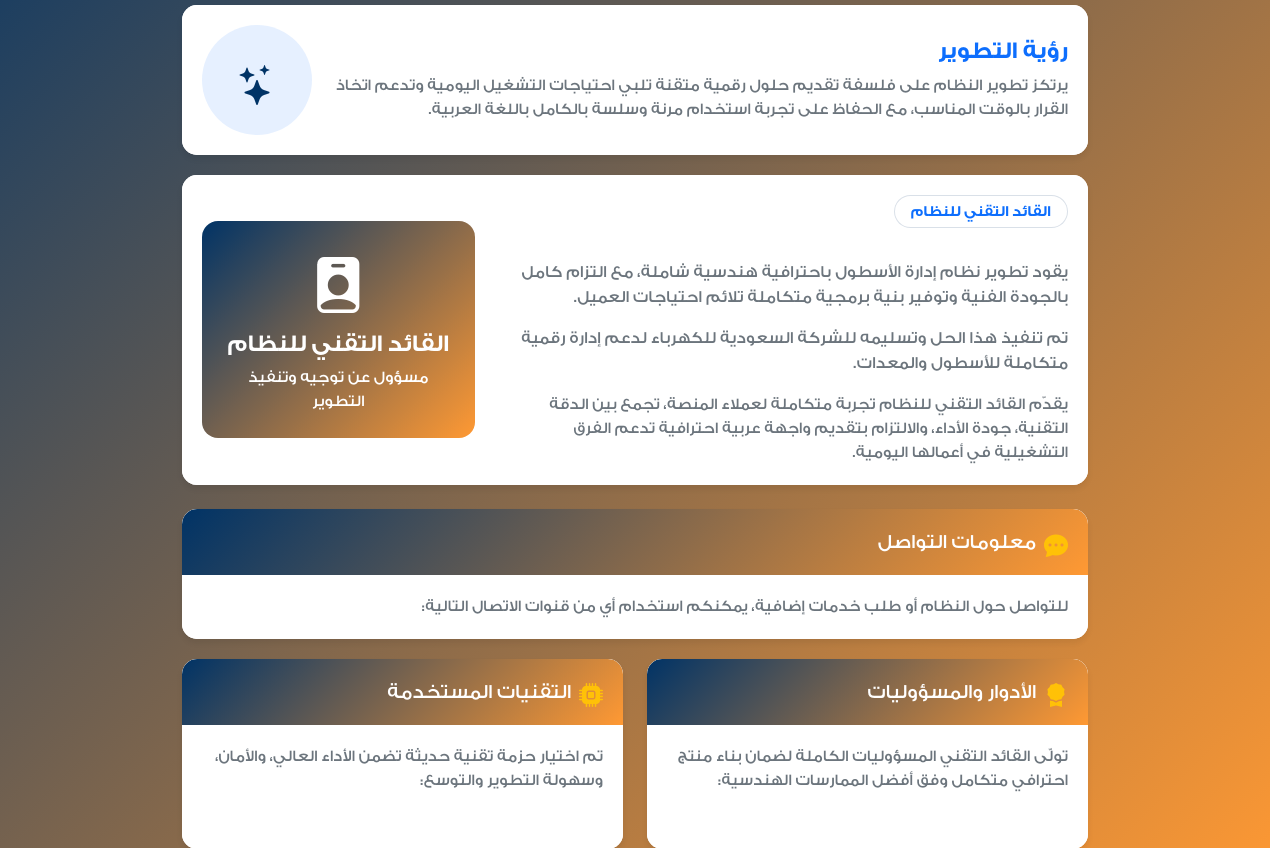
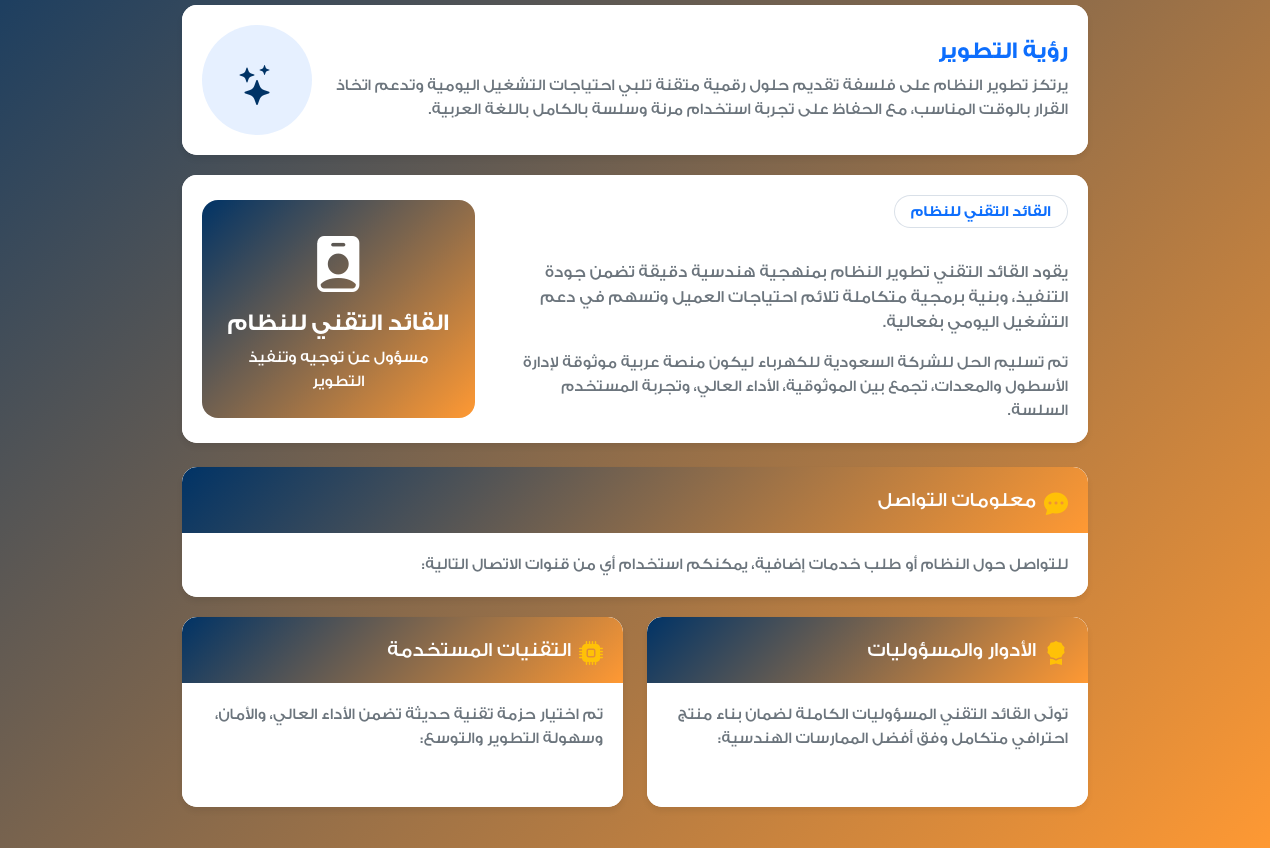
Before and after one commit to MohammedAbusarie/FleetManagementSystem, a Django app: template templates/inventory/about.html in a window 1280 px wide. Shown: the part 279-1127 px from the top of the page. Run offline with Django 3.2, Linux system fonts and the light colour scheme; the template is opened without the code that fills it, so the values that code supplies are empty; some libraries are stand-ins or nearby versions.

Commit message:
about page update 2

```diff
--- a/templates/inventory/about.html
+++ b/templates/inventory/about.html
@@ -44,15 +44,10 @@
                                 </span>
                                 <h2 class="fw-bold mb-3 text-primary" style="font-size: 1.85rem;">{{ developer_title_name }}</h2>
                                 <p class="text-secondary mb-3" style="font-size: 1.05rem;">
-                                    يقود تطوير نظام إدارة الأسطول باحترافية هندسية شاملة، مع التزام كامل بالجودة الفنية
-                                    وتوفير بنية برمجية متكاملة تلائم احتياجات العميل.
-                                </p>
-                                <p class="text-secondary mb-3" style="font-size: 1.05rem;">
-                                    تم تنفيذ هذا الحل وتسليمه للشركة السعودية للكهرباء لدعم إدارة رقمية متكاملة للأسطول والمعدات.
+                                    يقود القائد التقني تطوير النظام بمنهجية هندسية دقيقة تضمن جودة التنفيذ، وبنية برمجية متكاملة تلائم احتياجات العميل وتسهم في دعم التشغيل اليومي بفعالية.
                                 </p>
                                 <p class="mb-0 text-secondary">
-                                    يقدّم القائد التقني للنظام تجربة متكاملة لعملاء المنصة، تجمع بين الدقة التقنية،
-                                    جودة الأداء، والالتزام بتقديم واجهة عربية احترافية تدعم الفرق التشغيلية في أعمالها اليومية.
+                                    تم تسليم الحل للشركة السعودية للكهرباء ليكون منصة عربية موثوقة لإدارة الأسطول والمعدات، تجمع بين الموثوقية، الأداء العالي، وتجربة المستخدم السلسة.
                                 </p>
                             </div>
                         </div>
```
